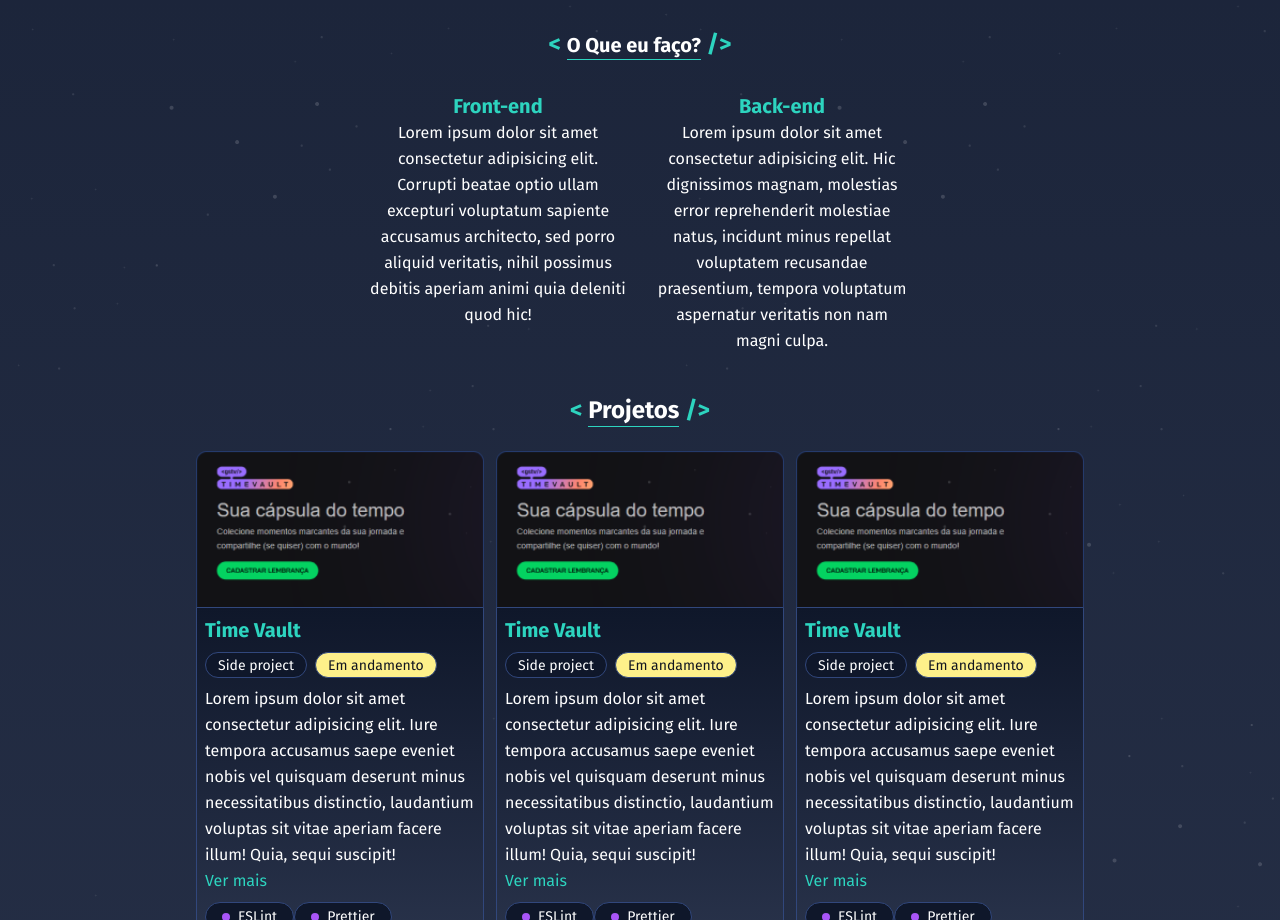
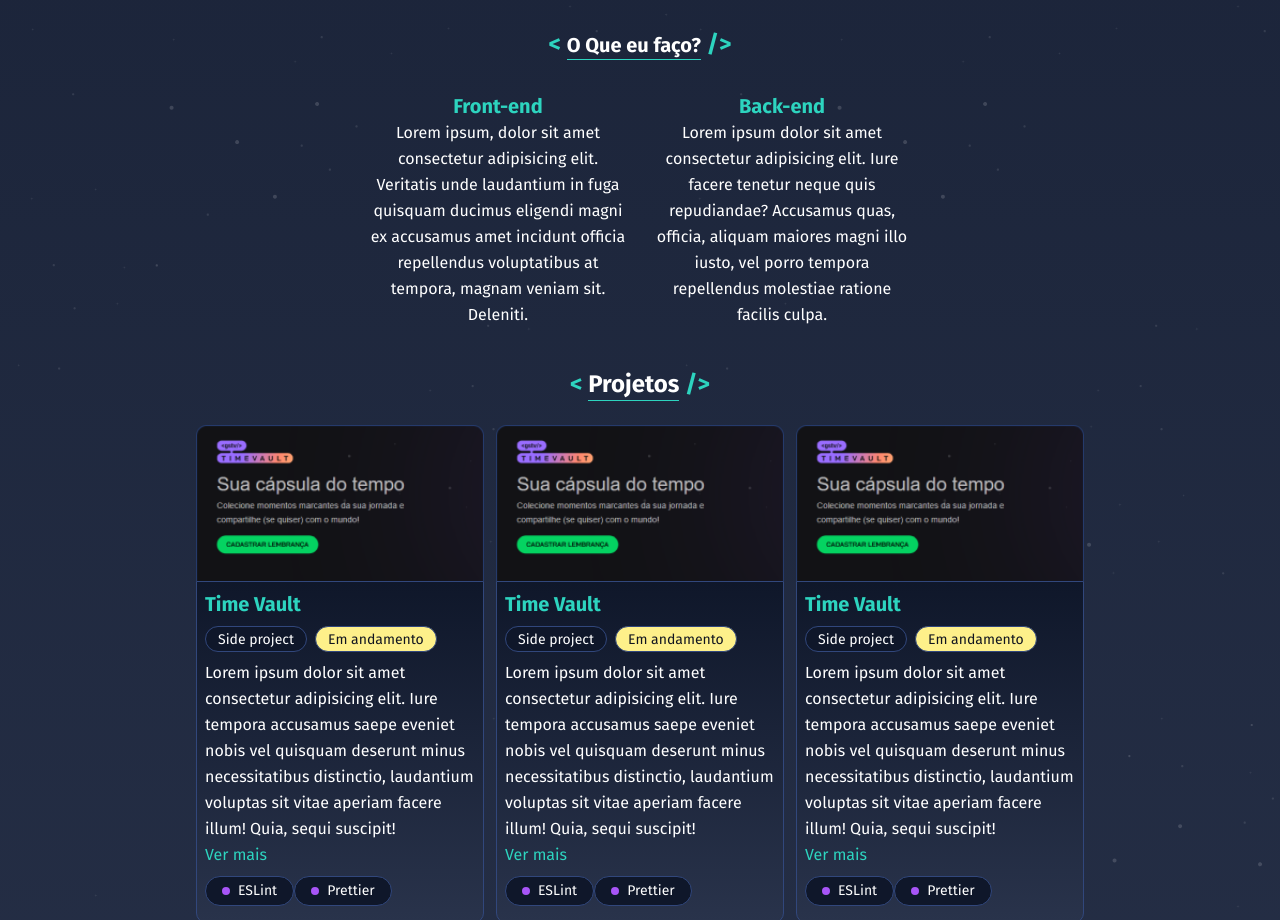
Before and after one commit to ogustavohp/portfolio, a Next.js app: page / in a window 1280 px wide. Shown: the part 1640-2560 px from the top of the page. Built offline with nearby package versions, Linux system fonts and the light colour scheme.

Commit message:
att `WhatIDo` section

```diff
--- a/src/components/WhatIDo/index.tsx
+++ b/src/components/WhatIDo/index.tsx
@@ -1,27 +1,21 @@
 import React from 'react'
 import Typography from '../Typography'
 import WhatIDoCard from './WhatIDoCard'
+import db from '@/db/db.json'
 
 export default function WhatIDo() {
   return (
     <section className="flex flex-col items-center gap-3">
       <Typography Tag="h2" apparentTag="h2" ornament botBorder>
-        O Que eu faço?
+        {db.WhatIDo.title}
       </Typography>
       {/* Card oq eu faço */}
       <div className="flex flex-wrap justify-center gap-7">
-        <WhatIDoCard title="Front-end">
-          Lorem ipsum dolor sit amet consectetur adipisicing elit. Corrupti
-          beatae optio ullam excepturi voluptatum sapiente accusamus architecto,
-          sed porro aliquid veritatis, nihil possimus debitis aperiam animi quia
-          deleniti quod hic!
-        </WhatIDoCard>
-        <WhatIDoCard title="Back-end">
-          Lorem ipsum dolor sit amet consectetur adipisicing elit. Hic
-          dignissimos magnam, molestias error reprehenderit molestiae natus,
-          incidunt minus repellat voluptatem recusandae praesentium, tempora
-          voluptatum aspernatur veritatis non nam magni culpa.
-        </WhatIDoCard>
+        {db.WhatIDo.WhatIDoList.map((e) => (
+          <WhatIDoCard key={e.id} title={e.title}>
+            {e.description}
+          </WhatIDoCard>
+        ))}
       </div>
     </section>
   )
--- a/src/db/db.json
+++ b/src/db/db.json
@@ -173,12 +173,14 @@
     "title": "O Que eu faço?",
     "WhatIDoList": [
       {
+        "id": "e34147d1-12f0-4a1d-8617-cbd977f311e3",
         "title": "Front-end",
-        "description": "lorem loredawdahwdkahjwdklawd"
+        "description": "Lorem ipsum, dolor sit amet consectetur adipisicing elit. Veritatis unde laudantium in fuga quisquam ducimus eligendi magni ex accusamus amet incidunt officia repellendus voluptatibus at tempora, magnam veniam sit. Deleniti."
       },
       {
+        "id": "7bbc9eba-36c8-49f2-a2ad-433c07ba7503",
         "title": "Back-end",
-        "description": "lorem loredawdahwdkahjwdklawd"
+        "description": "Lorem ipsum dolor sit amet consectetur adipisicing elit. Iure facere tenetur neque quis repudiandae? Accusamus quas, officia, aliquam maiores magni illo iusto, vel porro tempora repellendus molestiae ratione facilis culpa."
       }
     ]
   },
```
